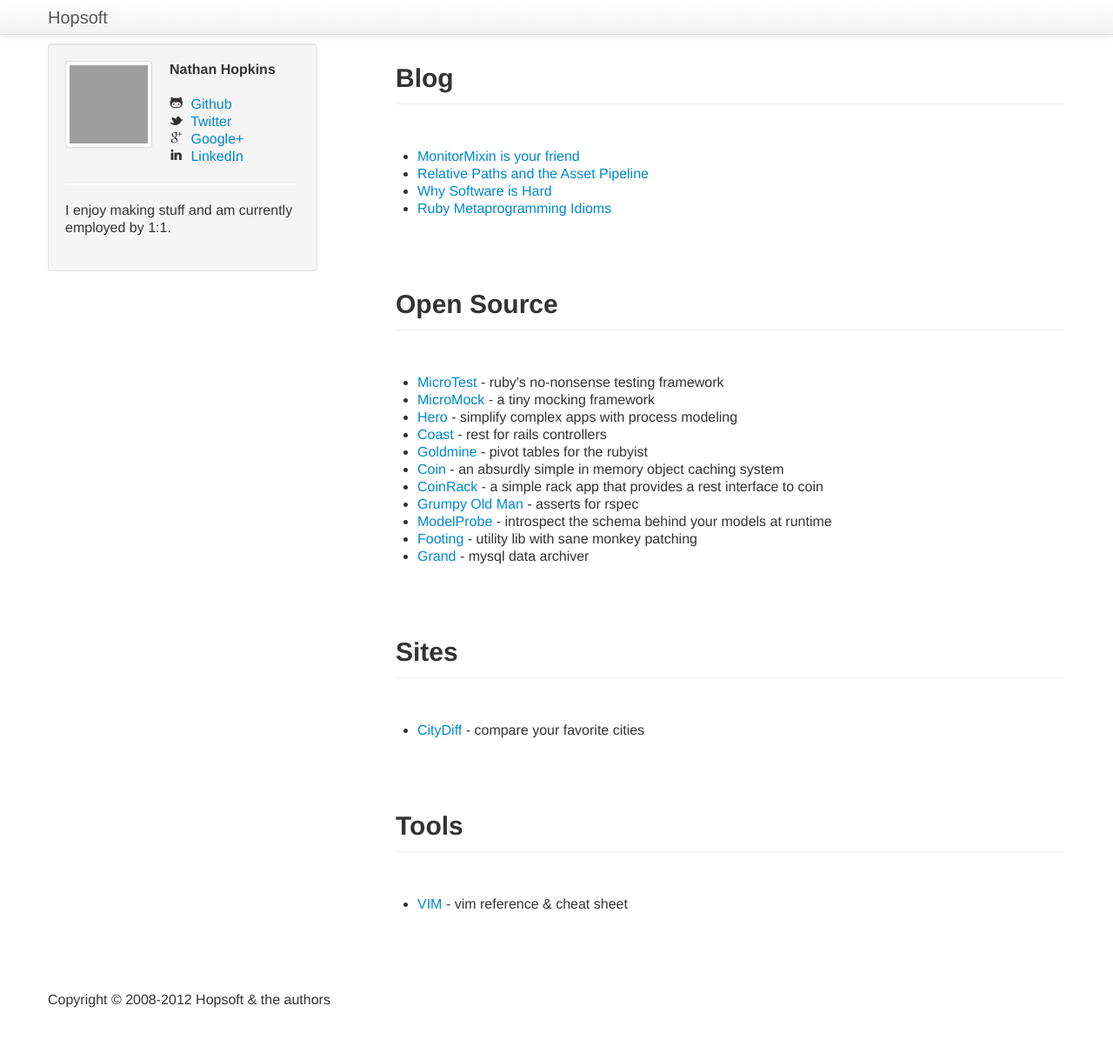
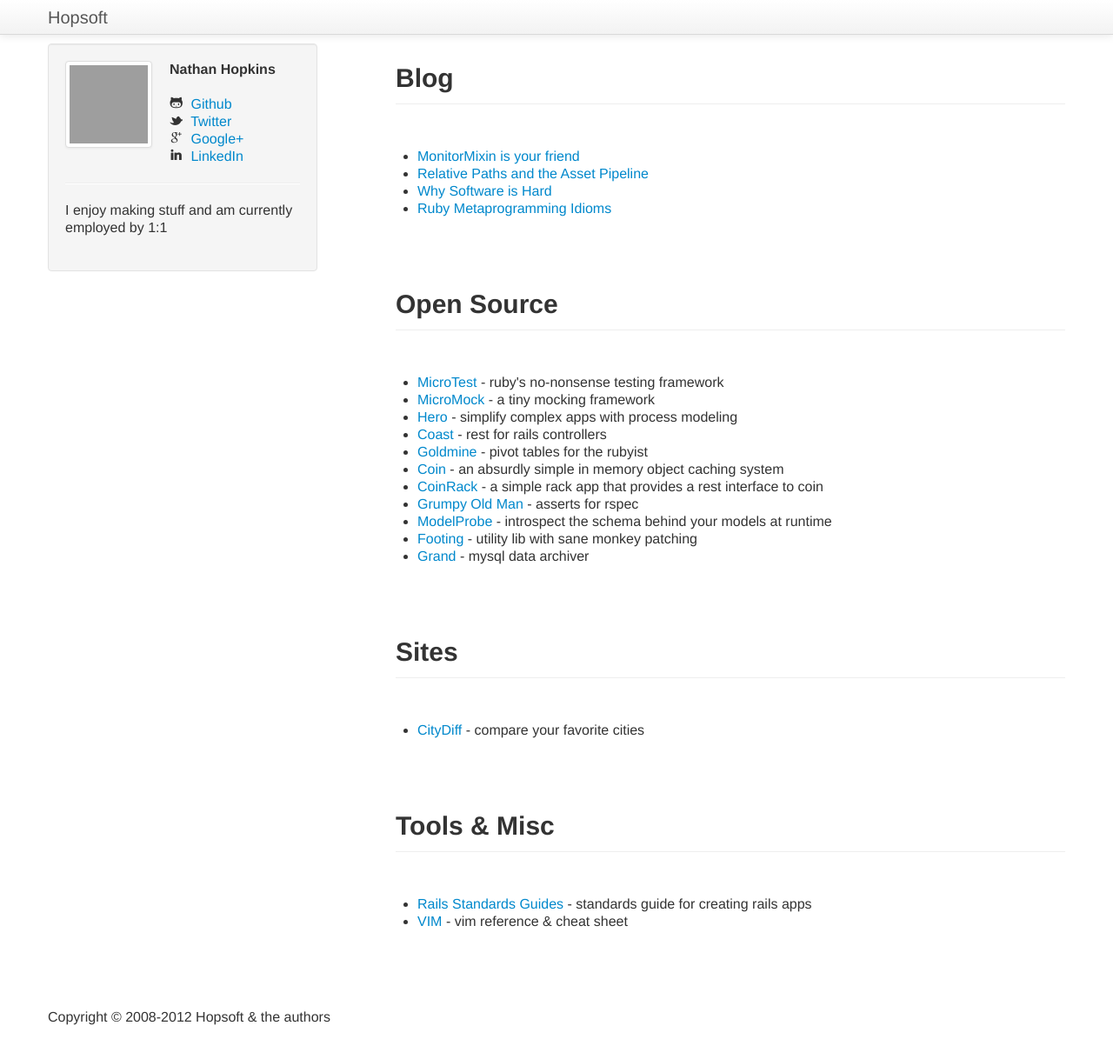
Before and after one commit to hopsoft/hopsoft.github.io, a Jekyll site: the page built from index.markdown, in a window 1280 px wide and 1230 px high. Shown: the top 1218 px of the window at 87% size. Built offline with Jekyll 4.4.1, drawn with Linux system fonts in a browser that asks for light colours; grey boxes are pictures that could not be loaded.

Commit message:
Added a link to Rails standards.

```diff
--- a/index.markdown
+++ b/index.markdown
@@ -16,7 +16,7 @@
     </ul>
     <hr />
     <p>
-      I enjoy making stuff and am currently employed by 1:1.
+      I enjoy making stuff and am currently employed by 1:1
     </p>
   </div>
 
@@ -91,8 +91,12 @@
     <br />
     <br />
 
-    <h2 class="page-header">Tools</h2><br />
+    <h2 class="page-header">Tools & Misc</h2><br />
     <ul>
+      <li>
+        <a href="https://github.com/hopsoft/rails_standards">Rails Standards Guides</a>
+        - standards guide for creating rails apps
+      </li>
       <li>
         <a href="http://hopsoft.github.com/vim.html">VIM</a>
         - vim reference &amp; cheat sheet
```
